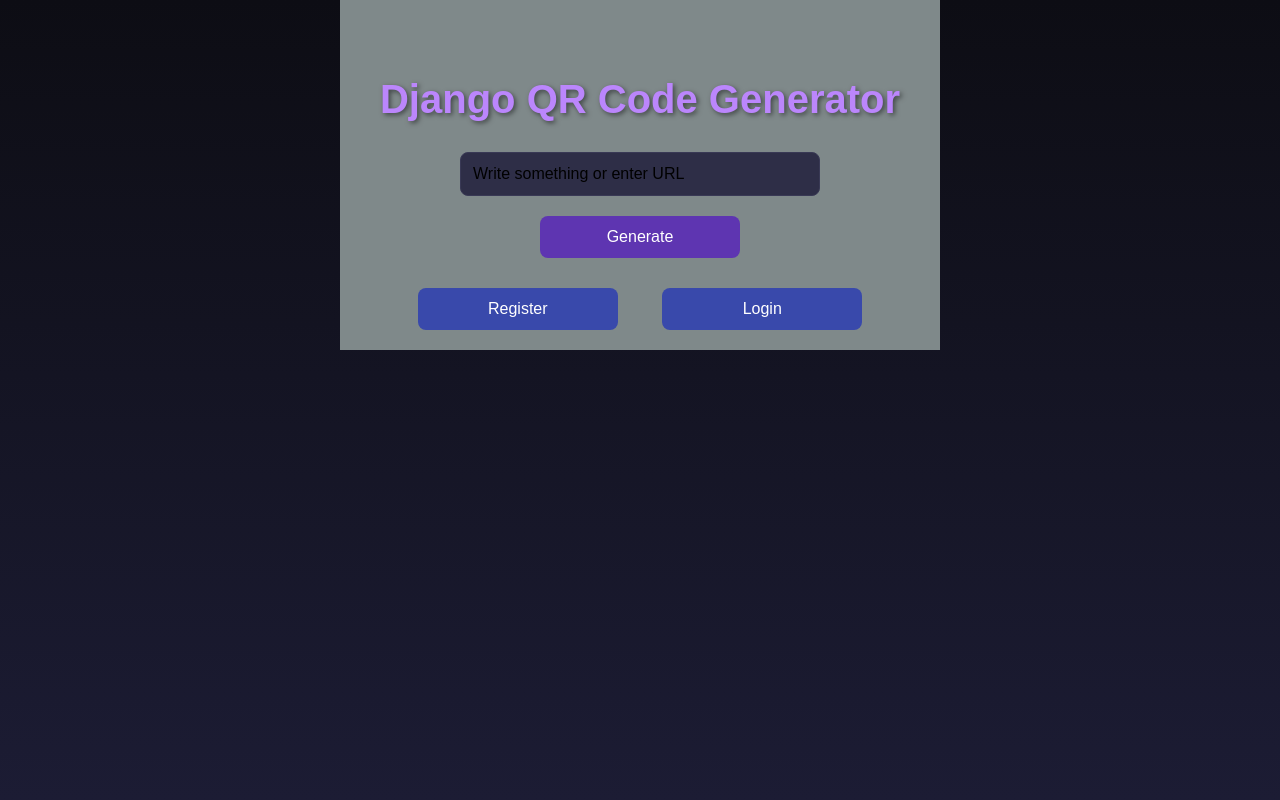
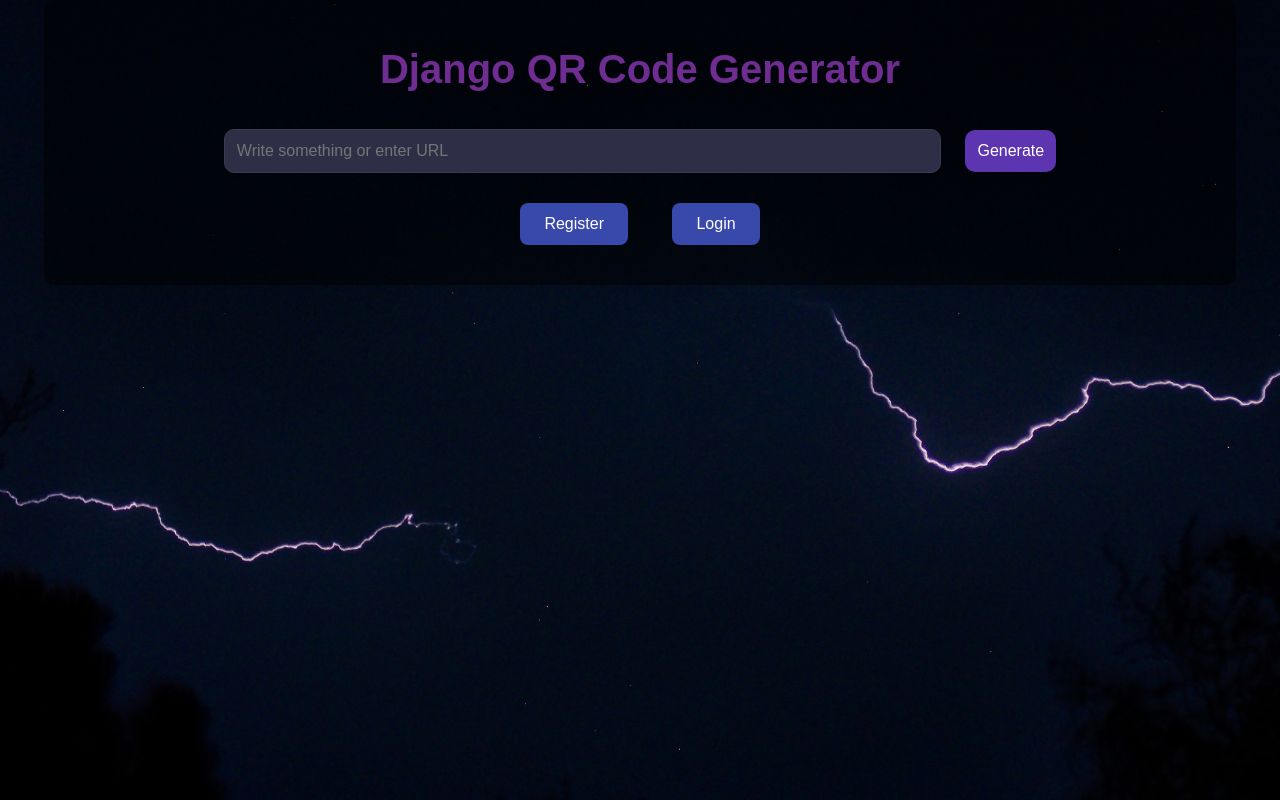
Before and after one commit to doctoralex9/QR-code, a Django app: page / in a window 1280 px wide. Run offline with Django 4.2, Linux system fonts and the light colour scheme.

Commit message:
improving styles and HTML

```diff
--- a/static/styles.css
+++ b/static/styles.css
@@ -1,48 +1,49 @@
-
-        *{
-            background: rgb(127, 137, 138);
-            box-sizing: border-box;
-            font-family: sans-serif;
-        }
-        main{
-            width: 100%;
-            max-width: 600px;
-            margin: 0 auto;
+body {
+    background: url("{% static 'images/background.jpg' %}") no-repeat center center fixed;
+    background-size: cover;
+    font-family: 'Arial', sans-serif;
+    margin: 0;
+    padding: 0;
+    min-height: 100vh;
 }
 
-        input{
-            width: 100%;
-            padding: 10px;
-            margin-bottom: 10px;
-            border: 1px solid #ccc;
-            border-radius: 4px;
-        }
-        input::placeholder{
-            color:black;
-
+main {
+    width: 90%;
+    margin: 0 auto;
+    padding-top: 50px;
+    text-align: center;
+    background: transparent; /* Remove background */
+    border-radius: 10px;
 }
 
-        button{
-            width: 100%;
-            max-width: 200px;
-            padding: 10px;
-            margin-bottom: 10px;
-            border: 1px solid #ccc;
-            border-radius: 4px;
-            background-color: #eee;
-
+h1 {
+    font-size: 2.5rem;
+    margin-bottom: none;
+    color: #6f2c91; /* Purple */
+    text-shadow: none;
+    background: transparent; /* Remove any background */
 }
 
-        button:hover{
-            background-color: #ddd;
+form input {
+    background-color: #1c1c33; /* Darker background */
+    color: #fff;
+    width: 60%;
+    border: 1px solid #393955;
+    box-shadow: none; /* Remove shadow */
 }
 
-        .qr-img{
-            width: 100%;
-            max-width: 300px;
-            margin: 0 auto;
+form button {
+    background-color: #2c2c54; /* Darker button */
+    color: #fff;
+    cursor: pointer;
 }
 
-        .qr-img img{
-            width: 100%;
+.modal-content {
+    background-color: #1a1a2e; /* Darker modal background */
+    margin: 10% auto;
+    padding: 20px;
+    border-radius: 10px;
+    width: 80%;
+    max-width: 400px;
+    color: #fff;
 }
--- a/templates/index.html
+++ b/templates/index.html
@@ -9,26 +9,32 @@
     <style>
        /* General styling */
 body {
-            background: linear-gradient(180deg, #0d0d14, #1c1c34); /* Dark gradient from top to bottom */
-            color: #f0f0f0;
+    background: url("{% static 'images/background.jpg' %}") no-repeat center center fixed;
+    background-size: cover;
     font-family: 'Arial', sans-serif;
     margin: 0;
     padding: 0;
-            min-height: 100vh; /* Ensure background covers entire viewport */
+    min-height: 100vh;
 }
 
+/* Lightly black background for the main element */
 main {
     width: 90%;
     margin: 0 auto;
     padding-top: 50px;
     text-align: center;
+    background: rgba(0, 0, 0, 0.5); /* Lightly black background */
+    border-radius: 10px;
+    padding: 20px;
+    box-shadow: none; /* Remove any shadow around main */
 }
 
+/* Title styling */
 h1 {
     font-size: 2.5rem;
-            margin-bottom: 20px;
-            color: #bb86fc; /* Lighter purple for the title */
-            text-shadow: 2px 2px 5px rgba(0, 0, 0, 0.5);
+    margin-bottom: none;
+    color: #6f2c91; /* Purple color for title */
+    text-shadow: none; /* Remove shadow to avoid any greyish effect */
 }
 
 /* Form styling */
@@ -36,15 +42,16 @@
     padding: 12px;
     margin: 10px;
     font-size: 1rem;
-            border-radius: 8px;
+    border-radius: 10px;
     border: none;
 }
 
 form input {
-            background-color: #2e2e47; /* Dark blue background */
+    background-color: #2e2e47; /* Dark blue background for input */
     color: #fff;
     width: 60%;
-            border: 1px solid #393955; /* Slightly lighter blue border */
+    border: 1px solid #393955; /* Dark border */
+    box-shadow: none; /* Remove shadow around input */
 }
 
 form button {
@@ -63,7 +70,7 @@
     margin-top: 20px;
     width: 250px;
     height: 250px;
-            box-shadow: 0px 4px 10px rgba(0, 0, 0, 0.5);
+    box-shadow: none; /* Remove shadow around QR code */
 }
 
 /* Button styling for modals */
@@ -106,12 +113,13 @@
 
 .modal-content input {
     width: 100%;
-            padding: 10px;
-            margin: 10px 0;
+    padding: 12px;
+    margin: 10 0px;
     border-radius: 8px;
     border: none;
     background-color: #393955; /* Slightly lighter blue */
     color: #fff;
+    box-sizing: border-box; /* Ensure padding and border are included in width */
 }
 
 .modal-content button {
@@ -140,6 +148,7 @@
 .close:hover {
     color: #ffce45; /* Yellow hover for close */
 }
+
     </style>
 </head>
 <body>
```
Also changed, not shown: media/1713424408.678727.png (deleted), media/1713511136.4705894.png (deleted), media/1727188536.0616438.png (deleted), media/1727261176.0649297.png (deleted), media/1727263490.6238337.png (deleted), static/images/background.jpg (added). Lines whose indentation alone changed are shown as unchanged.
